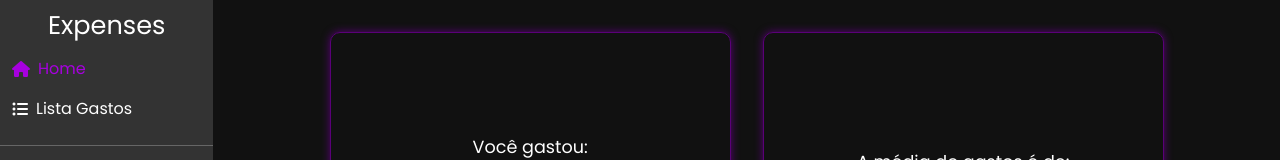
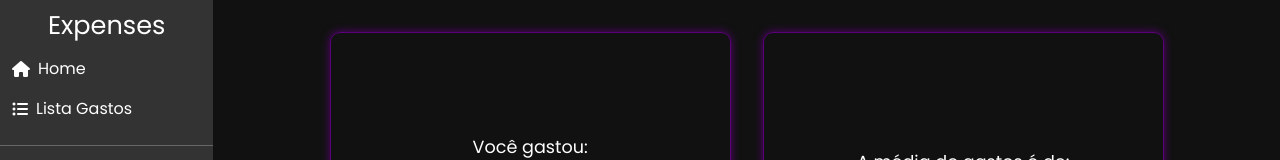
Before and after one commit to Bahiy/expenses, a Vue app: page /#/ in a window 1280 px wide. Shown: the top 160 px of the page. Built offline with nearby package versions, Linux system fonts and the light colour scheme; no server answers; the database is empty; sample sign-in values are in the browser's storage; what v-money would draw is missing.

Commit message:
Fix color to 'a' tag

```diff
--- a/src/assets/scss/app.scss
+++ b/src/assets/scss/app.scss
@@ -7,6 +7,9 @@
   font-family: "Avenir", "Poppins", sans-serif;
 }
 
+a {
+  color: inherit !important;
+}
 // .btn,
 // .card,
 // .alert,
```
